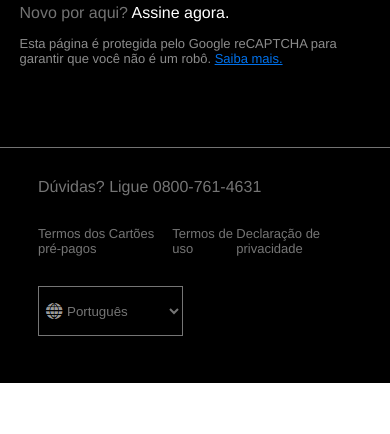
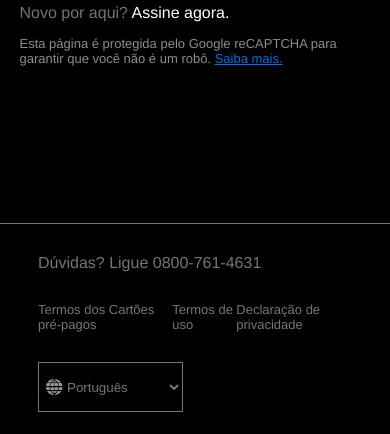
Before and after one commit to blopah/netflix-front-login-replica, a plain HTML site: page index.html in a window 390 px wide. Shown: the part 452-886 px from the top of the page. Before the commit the page ends 844 px from the top, so only its background shows below. Drawn offline with Linux system fonts and the light colour scheme.

```diff
--- a/netflixcss.css
+++ b/netflixcss.css
@@ -273,7 +273,7 @@
     }
 
     main#main-bg {
-        height: 835px;
+        height: 911px;
     }
 
     footer.footer {
```
Also changed, not shown: 2 other files.
